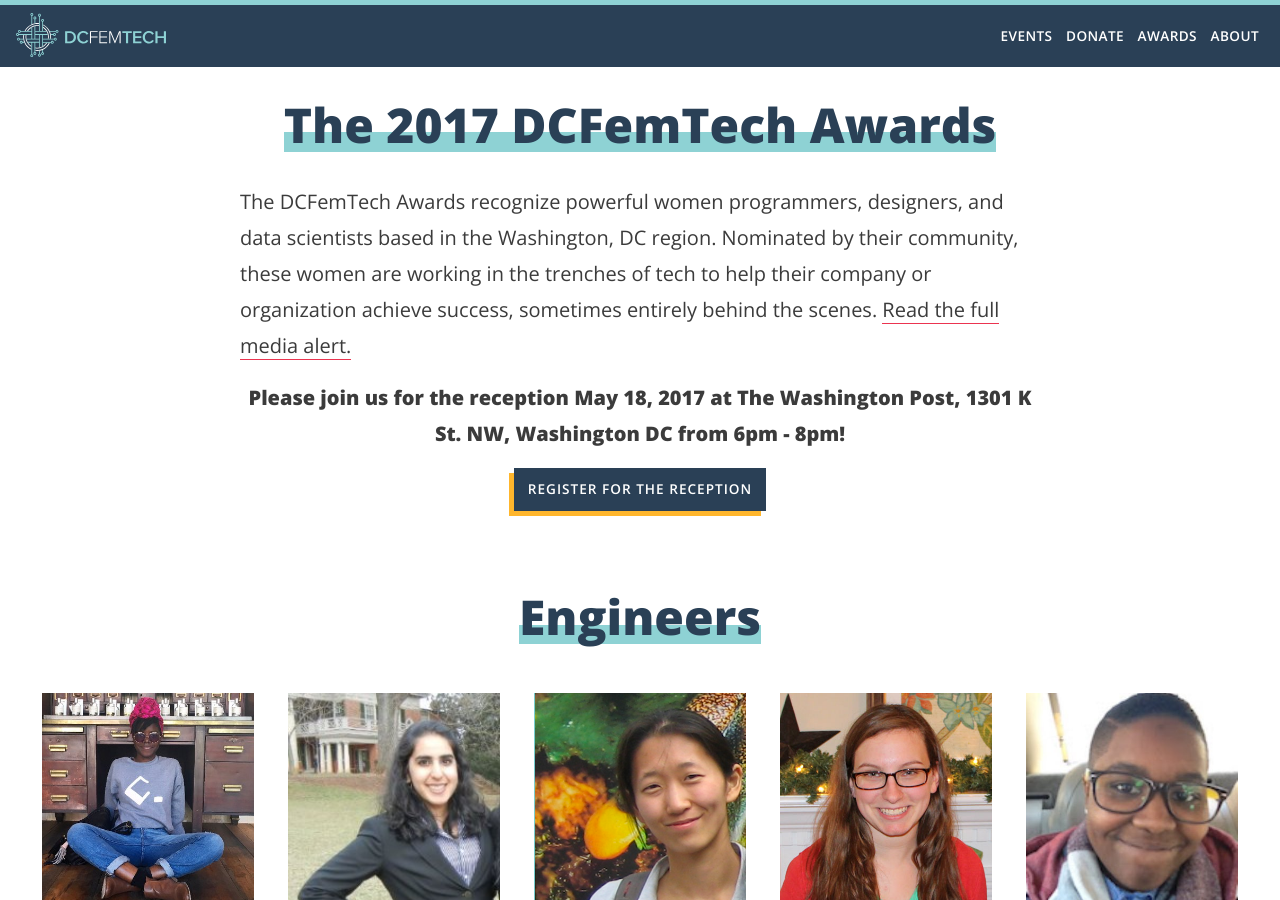
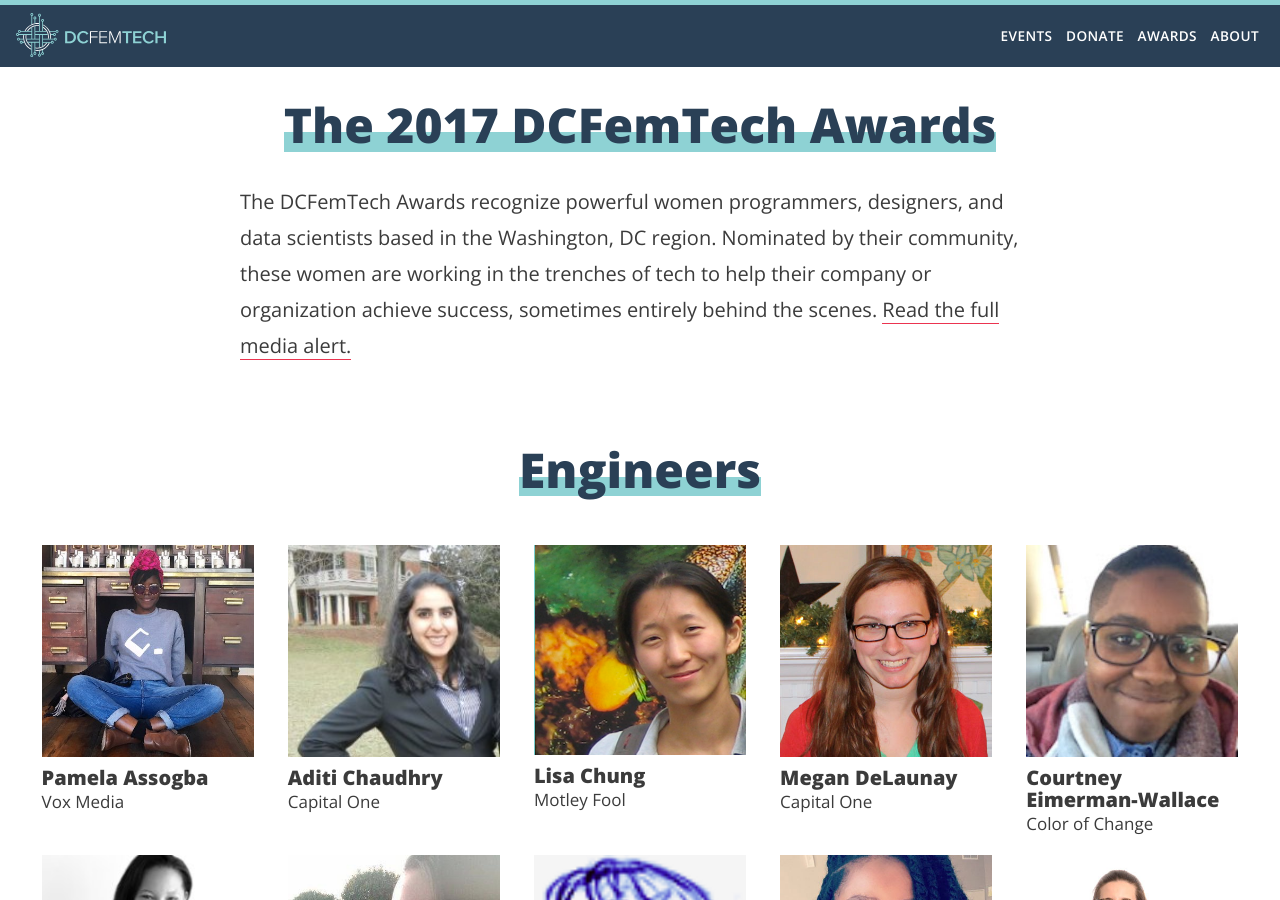
Before and after one commit to dcfemtech/dcfemtech.github.io, a Jekyll site: the page built from awards.html, in a window 1280 px wide and 900 px high. Built offline with Jekyll 4.4.1, drawn with Linux system fonts in a browser that asks for light colours.

Commit message:
remove event button

```diff
--- a/awards.html
+++ b/awards.html
@@ -12,9 +12,6 @@
   <div class="l-wrapper-small">
     <h1><span class="main-headline">The 2017 DCFemTech Awards</span></h1>
     <p class="main-intro">The DCFemTech Awards recognize powerful women programmers, designers, and data scientists based in the Washington, DC region. Nominated by their community, these women are working in the trenches of tech to help their company or organization achieve success, sometimes entirely behind the scenes. <a href="/awards-2017-media">Read the full media alert.</a></p>
-
-    <center><p class="main-intro"><strong>Please join us for the reception May 18, 2017 at The Washington Post, 1301 K St. NW, Washington DC from 6pm - 8pm!</strong></p>
-    <a class="button" href="https://nvite.com/dcft17/wzxzdn">Register for the reception</a></center>
   </div>
 
   <div class="l-wrapper-large">
```
